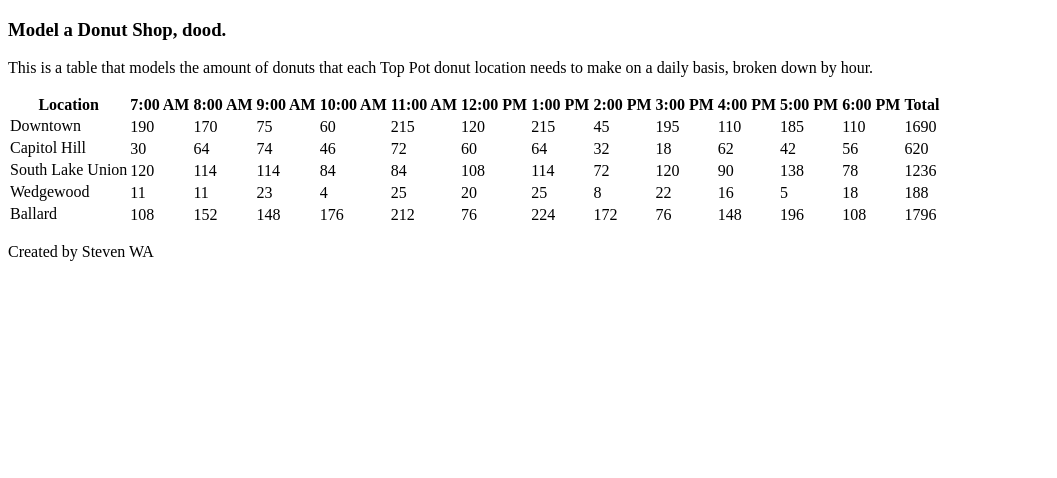
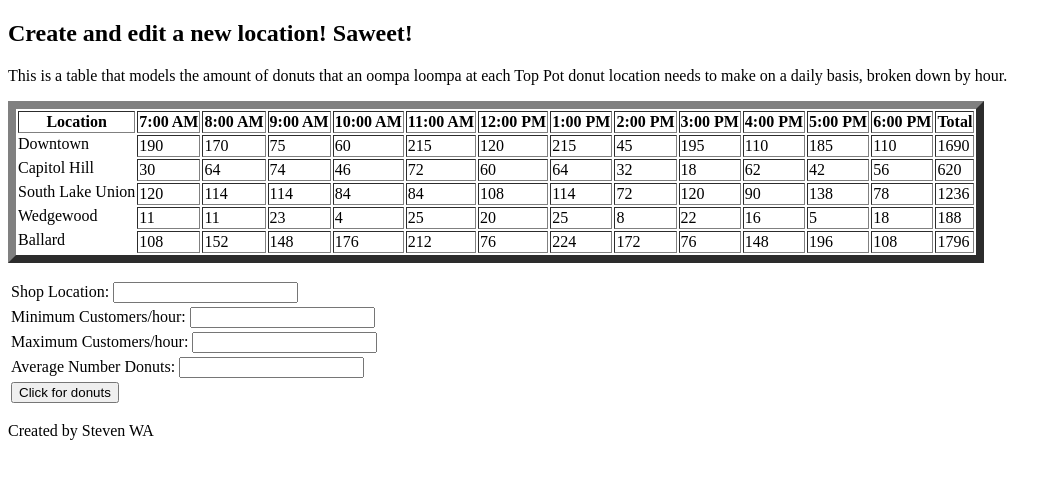
Before and after one commit to stevenlwashington/donut_shop, a plain HTML site: page index.html in a window 1280 px wide. Shown: the whole page, without its empty margins (0-1057 px from the left). Drawn offline with Linux system fonts and the light colour scheme.

Commit message:
got through step #3 on assignment. table and form are working.

```diff
--- a/index.html
+++ b/index.html
@@ -3,18 +3,21 @@
 <html>
 
 <head>
+
   <meta charset="UTF-8">
   <meta http-equiv="X-UA-Compatible" content="IE=edge">
-  <title>I love a good dnut</title>
-    <link rel="stylesheet" href"">
+  </meta>
+    <title >I love a good dnut</title>
+      <link rel="stylesheet" href""></link>
+
 </head>
+
 
 <body>
 
-  <h3>Model a Donut Shop, dood.</h3>
-  <p>This is a table that models the amount of donuts that each Top Pot donut location needs to make on a daily basis, broken down by hour.</p>
-
-  <table id="donut-table">
+  <h2>Create and edit a new location! Saweet!</h2>
+  <p>This is a table that models the amount of donuts that an oompa loompa at each Top Pot donut location needs to make on a daily basis, broken down by hour.</p>
+  <table id="donut_table" border="8" padding="10">
     <tr>
       <th>Location</th>
       <th>7:00 AM</th>
@@ -31,13 +34,38 @@
       <th>6:00 PM</th>
       <th>Total</th>
     </tr>
+  </table>
 
-</table>
-
-  <script src="js/script.js"></script>
+<p>
+  <table>
+    <form id="new_shop_form">
+        <tr><td>
+          <label for="location_name">Shop Location: </label>
+            <input id="location_name" type="text"></td>
+        </tr>
+        <tr><td>
+          <label for="min_cust">Minimum Customers/hour: </label>
+            <input id="min_cust" type="number"></td>
+        </tr>
+        <tr><td>
+          <label for="max_cust">Maximum Customers/hour: <label>
+            <input id="max_cust" type="number"></td>
+        </tr>
+        <tr><td>
+          <label for="avg_donuts">Average Number Donuts: </label>
+            <input id="avg_donuts" type="number"></td>
+        </tr>
+        <tr><td>
+          <button id="add_new_shop" type="button">Click for donuts</button></td>
+        </tr>
+    </form>
+  </table>
+</p>
 
 <p><footer> Created by Steven WA </footer></p>
 
 </body>
 
+  <script src="js/script.js"></script>
+
 </html>
--- a/js/script.js
+++ b/js/script.js
@@ -6,36 +6,42 @@ var DonutShop = function(location, minCustPerHr, maxCustPerHr, avgDonutsPerCust)
   this.maxCustPerHr = maxCustPerHr;
   this.avgDonutsPerCust = avgDonutsPerCust;
   this.hoursOp = 12;
-  this.hourlyDonuts = [];
-  this.dailyDonuts = 0;
+  this.totalDonutsPerHr = [];
+  this.sumDonutsPerDay = 0;
 }
 
-DonutShop.prototype.generateRandom = function(){
-  for (var i = 0; i < this.hoursOp; i++){
-    this.hourlyDonuts[i] = Math.floor((Math.random() * (this.maxCust - this.minCust + 1)) + this.minCust) * this.avgDonutsPerCust;
-  }
-}
+// DonutShop.prototype.generateRandom = function(){
+//   for (var i = 0; i < this.hoursOp; i++){
+//     this.totalDonutsPerHr[i] = Math.floor((Math.random() * (this.maxCust - this.minCust + 1)) + this.minCust) * this.avgDonutsPerCust;
+//   }
+// }
 
+//get the random number of customers w each locations min and max custs
 DonutShop.prototype.getCustPerHr = function(){
   return Math.floor(Math.random() * (this.maxCustPerHr - this. minCustPerHr + 1)) + this.minCustPerHr;
 }
 
+//gets the amount of donuts sales for one hour
 DonutShop.prototype.getDonutPerHr = function(){
   return this.avgDonutsPerCust * this.getCustPerHr();
 }
 
+//creates a string and fills in total donuts per day array w the total donuts
+//sold each hour
 DonutShop.prototype.getDonutsByTheHr = function(){
   for(var i = 0; i < 12; i++){
-    this.hourlyDonuts[i] = this.getDonutPerHr();
+    this.totalDonutsPerHr[i] = this.getDonutPerHr();
   }
 }
 
-DonutShop.prototype.hourlyTotal = function (){
-  for(var i = 0; i < this.hourlyDonuts.length; i++){
-    this.dailyDonuts += this.hourlyDonuts[i];
+//gets the sum of the donut totals in the array
+DonutShop.prototype.hourlyTotal = function(){
+  for(var i = 0; i < this.totalDonutsPerHr.length; i++){
+    this.sumDonutsPerDay += this.totalDonutsPerHr[i];
   }
 }
 
+//this method fills in the table
 DonutShop.prototype.render = function(){
   downtown.getDonutsByTheHr();
   capitolHill.getDonutsByTheHr();
@@ -43,31 +49,48 @@ DonutShop.prototype.render = function(){
   wedgewood.getDonutsByTheHr();
   ballard.getDonutsByTheHr();
 
-    var table = document.getElementById("donut-table"); //append name
-    var tr = document.createElement("tr");
-    tr.innerHTML = this.location;
-    table.appendChild(tr);
+    var table = document.getElementById("donut_table"); //append name
+    var tableRow = document.createElement("tr"); // creates new table row
+    tableRow.innerHTML = this.location; //takes location and stages in tableRow variable
+    table.appendChild(tableRow); //puts location into table
 
-    for(var i = 0; i < this.hourlyDonuts.length; i++){  //append hrs
-      var td = document.createElement("td");
-      td.innerHTML = this.hourlyDonuts[i];
-      tr.appendChild(td);
-      this.dailyDonuts += this.hourlyDonuts[i];
+    for(var i = 0; i < this.totalDonutsPerHr.length; i++){  //append hrs
+      var tableData = document.createElement("td"); //creates tables data
+      tableData.innerHTML = this.totalDonutsPerHr[i]; //this takes arraay w donut total per hr and sates in tableData var
+      tableRow.appendChild(tableData); //puts tableData into cells
+      this.sumDonutsPerDay += this.totalDonutsPerHr[i];
     }
 
-    var total = document.createElement("td"); //append total
-    total.innerHTML = this.dailyDonuts;
-    tr.appendChild(total);
+    var total = document.createElement("td"); //append total...this line creates new table data
+    total.innerHTML = this.sumDonutsPerDay; //takes sumDonutsPerDay and stages in the variable total
+    tableRow.appendChild(total); //puts total in cells
   }
 
-var downtown = new DonutShop("Downtown", 8, 43, 5);
-var capitolHill = new DonutShop("Capitol Hill", 4, 37, 2);
-var southLakeUnion = new DonutShop("South Lake Union", 9, 23, 6);
-var wedgewood = new DonutShop("Wedgewood", 2, 28, 1);
-var ballard = new DonutShop("Ballard", 8, 58, 4);
+var downtown = new DonutShop('Downtown', 8, 43, 5);
+var capitolHill = new DonutShop('Capitol Hill', 4, 37, 2);
+var southLakeUnion = new DonutShop('South Lake Union', 9, 23, 6);
+var wedgewood = new DonutShop('Wedgewood', 2, 28, 1);
+var ballard = new DonutShop('Ballard', 8, 58, 4);
 
 downtown.render();
 capitolHill.render();
 southLakeUnion.render();
 wedgewood.render();
 ballard.render();
+
+var newShopButton = document.getElementById("add_new_shop");
+
+var handleShopSubmit = function(){
+var newShopForm = document.getElementById("add_new_form");
+var newLocation = document.getElementById("location_name").value;
+var newMinCust = parseInt(document.getElementById("min_cust").value);
+var newMaxCust = document.getElementById("max_cust").value;
+var newAvgDonuts = document.getElementById("avg_donuts").value;
+var newShop = new DonutShop(newLocation, newMinCust, newMaxCust, newAvgDonuts);
+
+    newShop.getDonutsByTheHr();
+    newShop.render();
+
+}
+
+newShopButton.addEventListener("click", handleShopSubmit);
```
Also changed, not shown: 2 other files.
